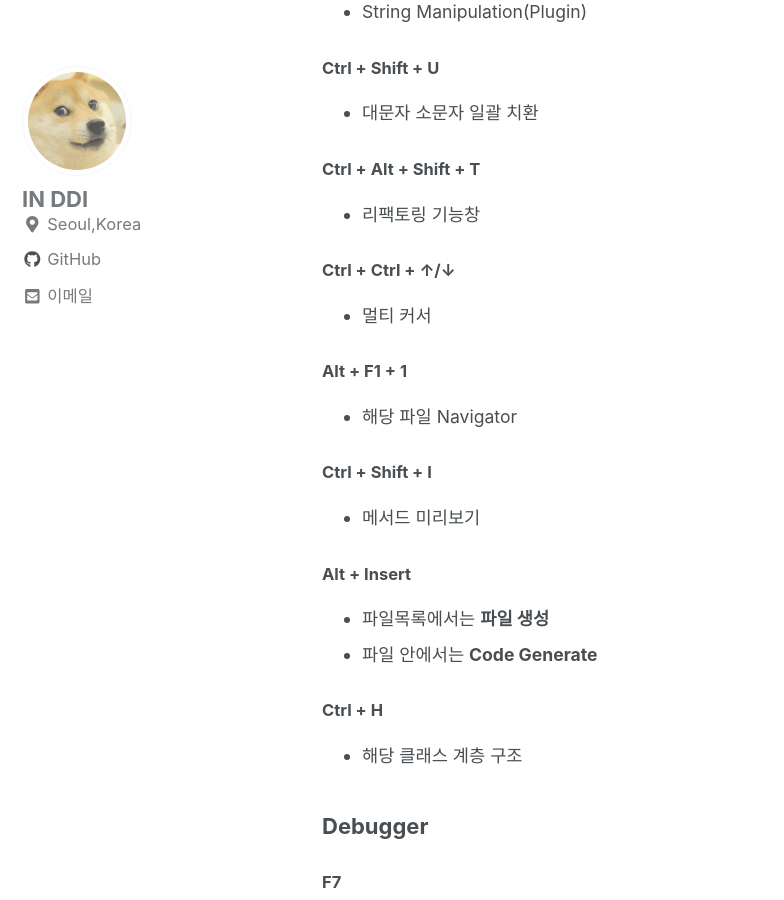
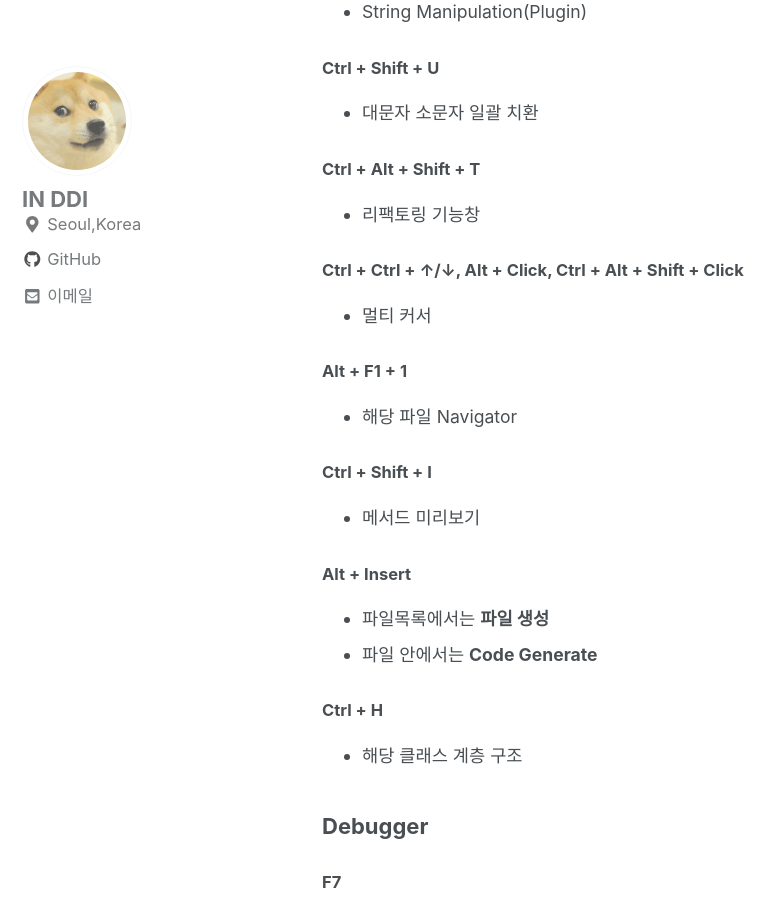
Before and after one commit to InSeok9068/inseok9068.github.io, a Jekyll site: the page built from _posts/intellij/2020-12-14-intellij-keymap.md, in a window 1280 px wide and 900 px high, scrolled down 2225 px. Shown: the whole window, without its empty margins (0-784 px from the left). Built offline with Jekyll 4.4.1, drawn with Linux system fonts in a browser that asks for light colours; cached includes are drawn as plain includes; nearby versions of some CDN libraries; comment, search, counter and statistics services are not loaded.

Commit message:
IntelliJ 멀티커서 KeyMap 추가

```diff
--- a/_posts/intellij/2020-12-14-intellij-keymap.md
+++ b/_posts/intellij/2020-12-14-intellij-keymap.md
@@ -96,7 +96,7 @@ IntelliJ의 자주 사용하는 단축키를 메모 해놓으려고 한다.
 
 - 리팩토링 기능창
 
-#### Ctrl + Ctrl + ↑/↓
+#### Ctrl + Ctrl + ↑/↓, Alt + Click, Ctrl + Alt + Shift + Click
 
 - 멀티 커서
 
```
